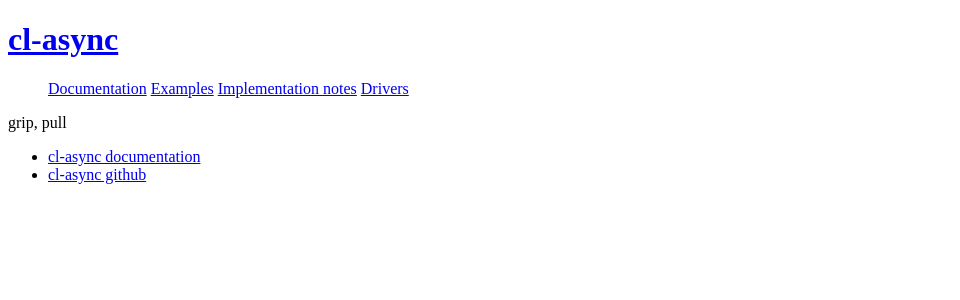
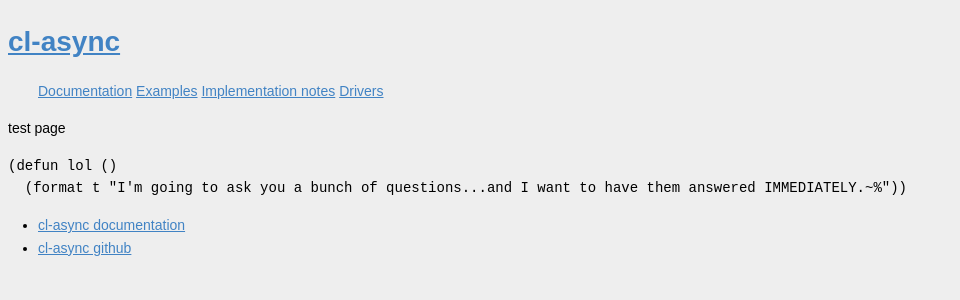
Before and after one commit to orthecreedence/cl-async, a Jekyll site: the page built from index.md, in a window 1280 px wide. Shown: the top 300 px of the page, without its empty margins (0-960 px from the left). Built offline with Jekyll 4.4.1, drawn with Linux system fonts in a browser that asks for light colours.

Commit message:
style/hightlight test

````diff
--- a/_layouts/default.html
+++ b/_layouts/default.html
@@ -2,10 +2,11 @@
 <html>
 	<head>
 		<meta charset="utf-8" />
-		<title>{{ page.title }} | cl-async</title>
+		<title>{{ page.title }} | cl-async (Asynchronous operations for Common Lisp)</title>
 		<link rel="stylesheet" href="/cl-async/css/async.css" type="text/css" />
 	</head>
 	<body>
+		<container>
 			<header>
 				<h1><a href="/cl-async">cl-async</a></h1>
 			</header>
@@ -30,5 +31,6 @@
 					<li><a href="https://github.com/orthecreedence/cl-async">cl-async github</a></li>
 				</ul>
 			</footer>
+		</container>
 	</body>
 </html>
--- /dev/null
+++ b/css/async.css
@@ -0,0 +1,14 @@
+body {background: #eee; font-family: arial; font-size: 14px; line-height: 1.6; color: #000;}
+
+container {width: 800px; margin: 0 auto; padding: 20px 0;}
+
+a {color: #4183C4;}
+a:hover {text-decoration: underline;}
+h1, h2, h3, h4, h5 {margin: 20px 0 10px 0; font-weight: bold;}
+h1 {font-size: 28px;}
+h2 {font-size: 24px; border-bottom: 1px solid #ccc;}
+h3 {font-size: 18px;}
+h4 {font-size: 16px;}
+h5 {font-size: 14px;}
+ul {margin: 15px 0; padding: 0 0 0 30px;}
+p {margin: 15px 0;}
--- a/index.md
+++ b/index.md
@@ -1,6 +1,10 @@
 ---
-title: cl-async - cl-async - Asynchronous operations for Common Lisp
+title: Home
 layout: default
 ---
 
-grip, pull
+test page
+```common-lisp
+(defun lol ()
+  (format t "I'm going to ask you a bunch of questions...and I want to have them answered IMMEDIATELY.~%"))
+```
````
Lines whose indentation alone changed are shown as unchanged.
